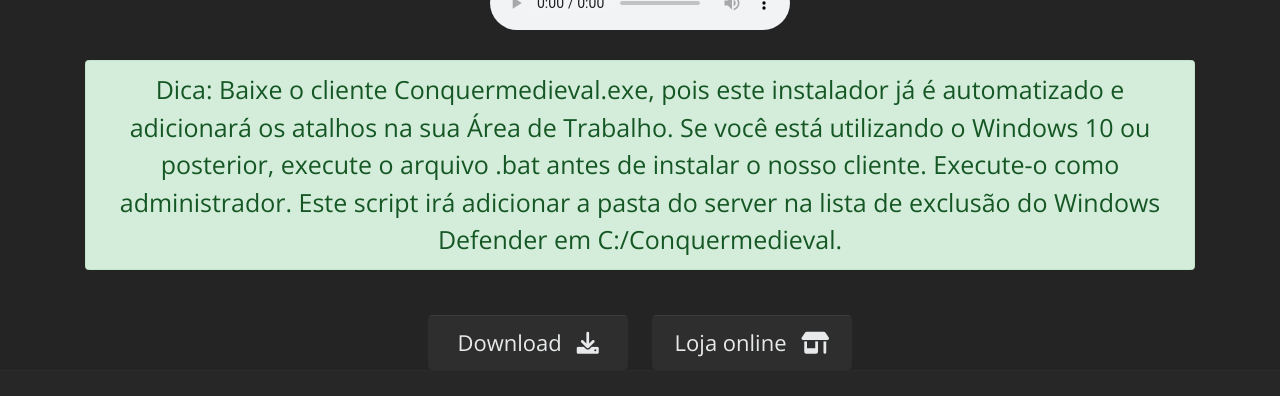
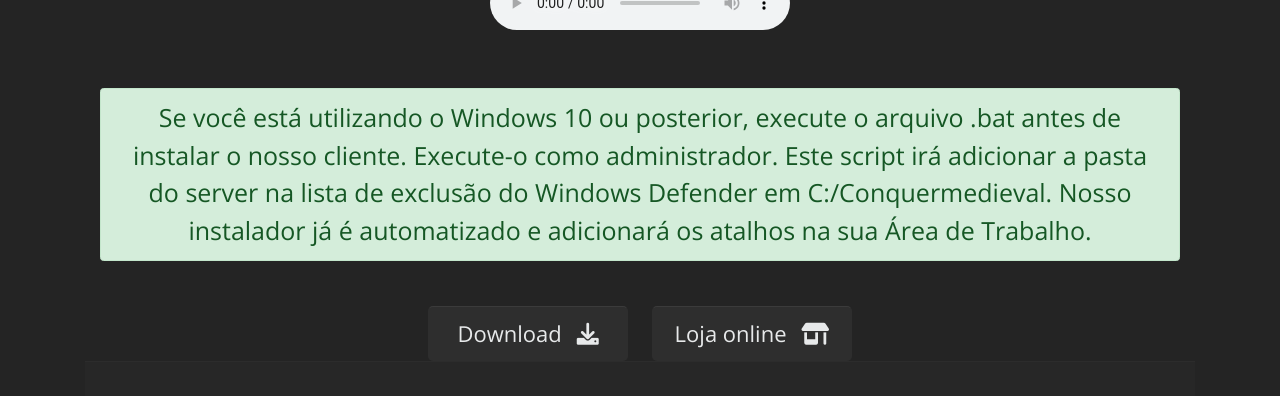
Before and after one commit to conquermedieval/conquermedieval.github.io, a Jekyll site: the page built from index.html, in a window 1280 px wide and 900 px high, scrolled down 420 px, cut to the strip 188-602 px from the top of the window. Shown: the top 396 px of the strip. Built offline with Jekyll 4.4.1, drawn with Linux system fonts in a browser that asks for light colours.

Commit message:
Update index.html

```diff
--- a/index.html
+++ b/index.html
@@ -18,7 +18,9 @@
 <source src="http://stream.zeno.fm/swfzb6sw1f8uv" type="audio/aac">
 </audio>
                 <!-- ENDS: AUTO-GENERATED MUSES RADIO PLAYER CODE -->
-        <p class="alert alert-success">Dica: Baixe o cliente Conquermedieval.exe, pois este instalador já é automatizado e adicionará os atalhos na sua Área de Trabalho. Se você está utilizando o Windows 10 ou posterior, execute o arquivo .bat antes de instalar o nosso cliente. Execute-o como administrador. Este script irá adicionar a pasta do server na lista de exclusão do Windows Defender em C:/Conquermedieval.</p>
+<div class="container-downloads">
+    <div class="container">
+        <p class="alert alert-success">Se você está utilizando o Windows 10 ou posterior, execute o arquivo .bat antes de instalar o nosso cliente. Execute-o como administrador. Este script irá adicionar a pasta do server na lista de exclusão do Windows Defender em C:/Conquermedieval. Nosso instalador já é automatizado e adicionará os atalhos na sua Área de Trabalho. </p>
          <div class="text-center">
                                             <div>
             <button class="btn sharex-download" type="button" data-toggle="collapse" data-target="#download-panel">
```
